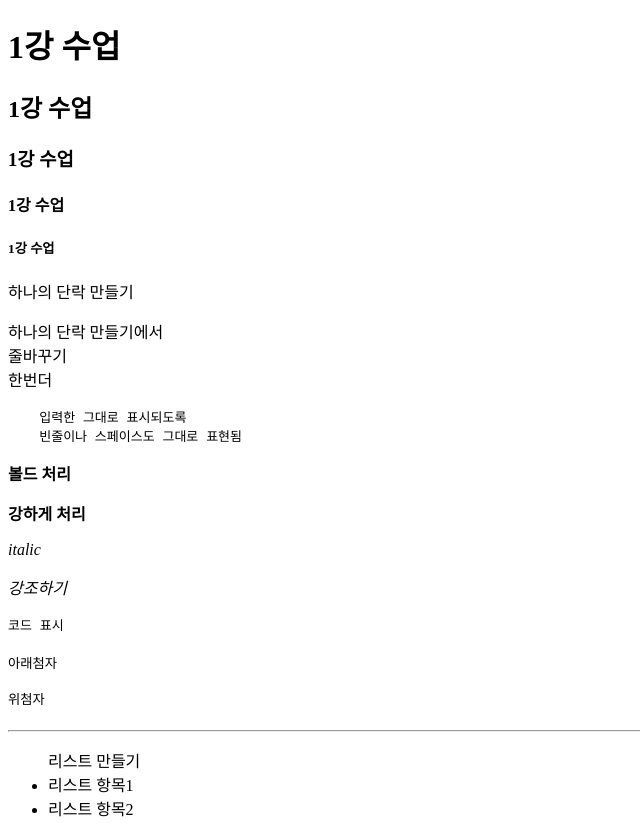
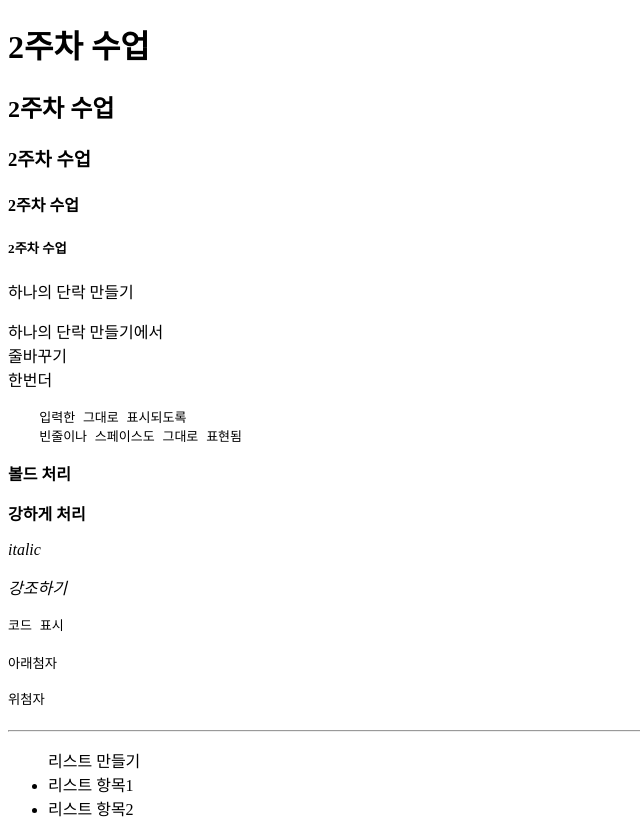
Before and after one commit to dannyyeom/YeomSunil, a plain HTML site: page swe3020/test.html in a window 1280 px wide. Shown: the top 823 px of the page, without its empty margins (0-640 px from the left). Drawn offline with Linux system fonts and the light colour scheme.

Commit message:
2주차 과제

```diff
--- a/swe3020/test.html
+++ b/swe3020/test.html
@@ -3,12 +3,12 @@
     <head>
     </head>
     <body>
-        <title>20170908 1강 수업</title>
-        <h1>1강 수업</h1>
-        <h2>1강 수업</h2>
-        <h3>1강 수업</h3>
-        <h4>1강 수업</h4>
-        <h5>1강 수업</h5>
+        <title>20170908 2주차 수업</title>
+        <h1>2주차 수업</h1>
+        <h2>2주차 수업</h2>
+        <h3>2주차 수업</h3>
+        <h4>2주차 수업</h4>
+        <h5>2주차 수업</h5>
         <p>하나의 단락 만들기</p>
         <p>하나의 단락 만들기에서 <br>줄바꾸기<br>한번더
         </p>
```
